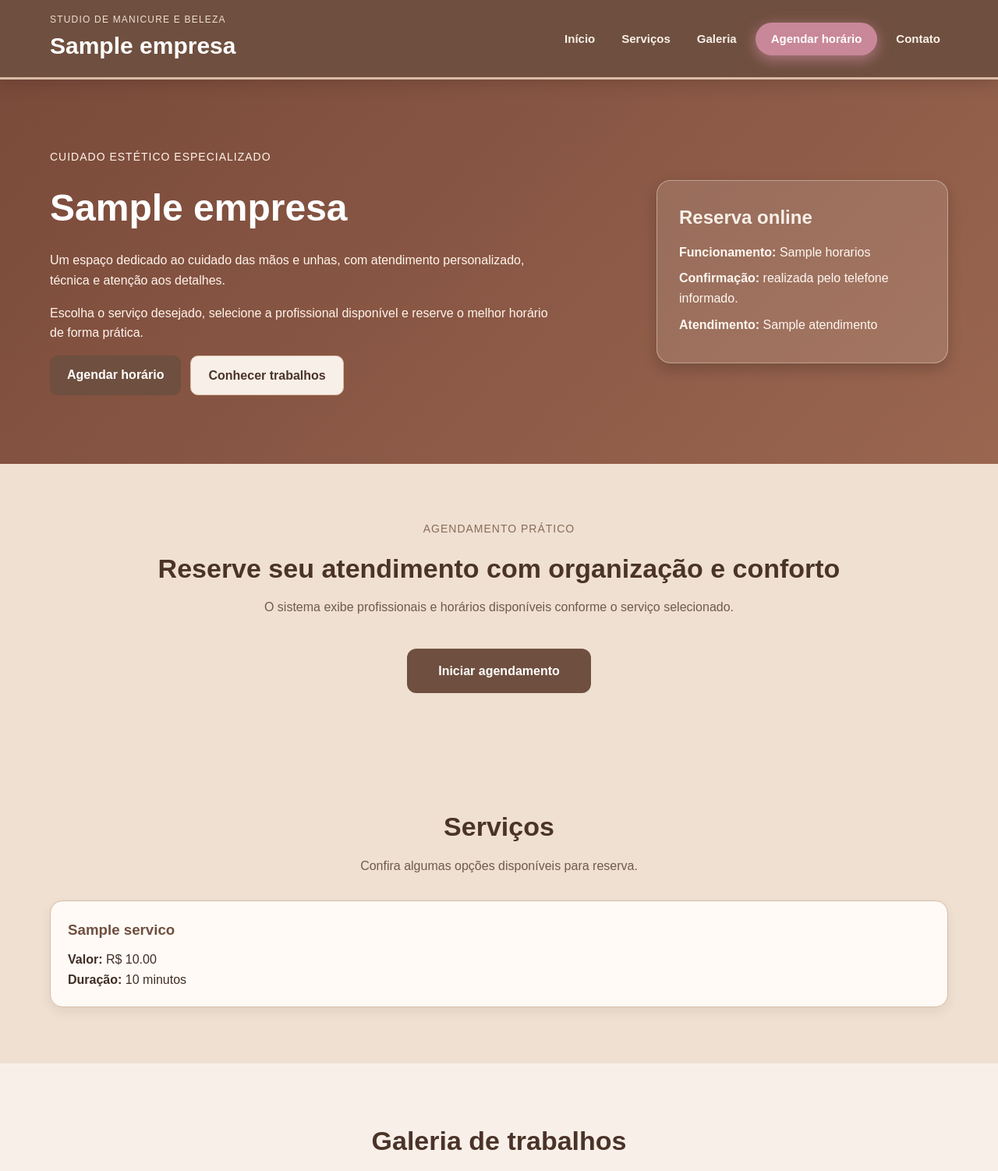
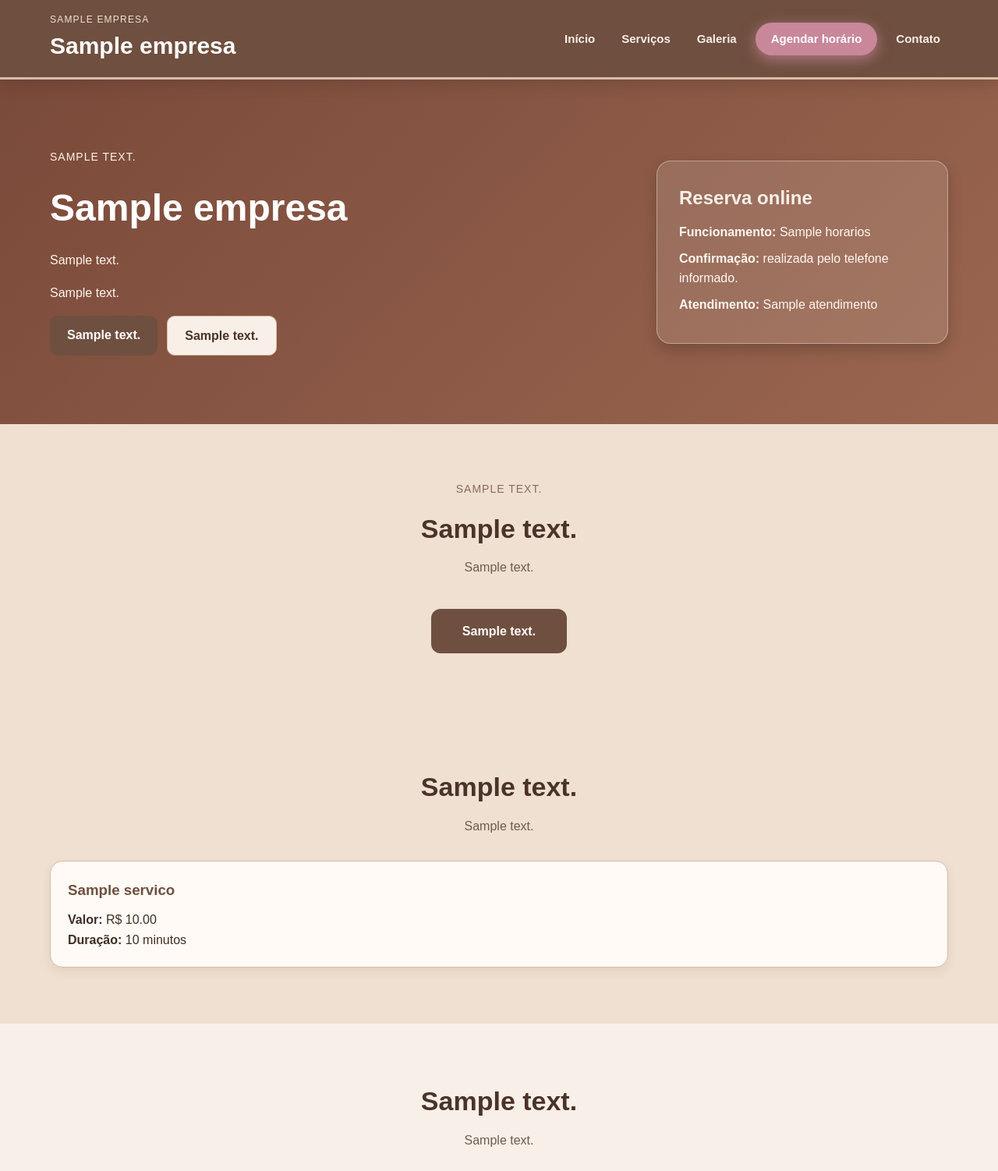
Before and after one commit to TiagoRGuedes/ProjetoEmCienciaDeDados, a Flask app: template templates/index.html in a window 1280 px wide. Shown: the top 1502 px of the page at 78% size. Run offline with Flask 3, Linux system fonts and the light colour scheme; data comes from the database, SQL or seed files in the repository; the template is opened without the code that fills it: most values are stand-ins (such as "Sample title", 1, 10 or a date in 2020); grey boxes marked "Sample" are stand-in pictures.

Commit message:
feat(frontend): carrossel automatico com setas centralizadas, textos editaveis e link da profissional condicional
- Carrossel da galeria: setas reposicionadas (centralizadas sobre a imagem, dentro da moldura),
  legenda abaixo da foto e passagem automatica a cada 5s (pausa no hover/foco, respeita prefers-reduced-motion).
- Textos das secoes (inicio e agendamento) e dados da empresa passam a vir do editor (textos.* / empresa.*).
- Link "Acesso da Profissional" so aparece quando existe profissional com senha definida.

https://claude.ai/code/session_01W1mxdy2sgw13y8FKmpRUgd

```diff
--- a/templates/agendamento.html
+++ b/templates/agendamento.html
@@ -3,9 +3,9 @@
 <section class="secao agendamento-page"> <!-- Cria a seção principal do agendamento. -->
     <div class="container formulario-area"> <!-- Centraliza e limita a largura do conteúdo. -->
         <div class="agendamento-cabecalho"> <!-- Cria o cabeçalho visual da tela de agendamento. -->
-            <p class="subtitulo subtitulo-escuro">Agendamento online</p> <!-- Mostra um subtítulo da página. -->
-            <h2>Vamos começar o seu agendamento</h2> <!-- Mostra o título principal. -->
-            <p>Informe seu nome e telefone para contato. Em seguida vamos escolher serviço, profissional, data e horário em etapas rápidas.</p> <!-- Explica o novo fluxo guiado. -->
+            <p class="subtitulo subtitulo-escuro">{{ textos['texto.agendamento_subtitulo'] }}</p> <!-- Mostra um subtítulo da página (editável). -->
+            <h2>{{ textos['texto.agendamento_titulo'] }}</h2> <!-- Mostra o título principal (editável). -->
+            <p>{{ textos['texto.agendamento_intro'] }}</p> <!-- Explica o fluxo guiado (editável). -->
             <p><strong>Funcionamento:</strong> {{ empresa.horarios }}</p> <!-- Mostra o horário de funcionamento. -->
         </div> <!-- Fecha o cabeçalho visual. -->
 
--- a/templates/base.html
+++ b/templates/base.html
@@ -25,7 +25,7 @@
     <header class="topo"> <!-- Cria o cabeçalho fixo do site. -->
         <div class="container topo-conteudo"> <!-- Cria um container para organizar marca e menu. -->
             <div class="marca"> <!-- Cria a área da marca. -->
-                <p class="marca-subtitulo">Studio de manicure e beleza</p> <!-- Mostra um subtítulo institucional. -->
+                <p class="marca-subtitulo">{{ empresa.marca_subtitulo or 'Studio de manicure e beleza' }}</p> <!-- Mostra um subtítulo institucional (editável pelo admin). -->
                 <h1>{{ empresa.nome }}</h1> <!-- Mostra o nome da empresa. -->
             </div> <!-- Fecha a área da marca. -->
             <nav> <!-- Cria o menu de navegação pública. -->
@@ -60,7 +60,9 @@
                 <p><strong>Instagram:</strong> {{ empresa.instagram_nome }}</p> <!-- Mostra o usuário do Instagram. -->
                 <p><a class="link-rodape" href="{{ empresa.instagram_url }}" target="_blank">Abrir Instagram</a></p> <!-- Link para abrir Instagram. -->
                 <p><a class="link-admin-discreto" href="{{ url_for('admin.login') }}">Acesso à Administração</a></p> <!-- Link discreto para a área administrativa. -->
+                {% if existe_profissional_com_senha %} <!-- Só mostra o acesso da profissional quando existe alguma profissional com senha definida. -->
                 <p><a class="link-admin-discreto" href="{{ url_for('profissional.login_profissional') }}">Acesso da Profissional</a></p> <!-- Link discreto para a área restrita da profissional. -->
+                {% endif %} <!-- Fecha a verificação do link da profissional. -->
             </div> <!-- Fecha a terceira coluna. -->
         </div> <!-- Fecha o grid do rodapé. -->
     </footer> <!-- Fecha o rodapé. -->
--- a/templates/index.html
+++ b/templates/index.html
@@ -3,13 +3,13 @@
 <section class="hero"> <!-- Cria a seção de abertura com destaque. -->
     <div class="container hero-conteudo"> <!-- Organiza o conteúdo principal em colunas. -->
         <div class="hero-texto"> <!-- Cria a coluna de texto institucional. -->
-            <p class="subtitulo">Cuidado estético especializado</p> <!-- Mostra uma frase curta de apoio. -->
+            <p class="subtitulo">{{ textos['texto.hero_subtitulo'] }}</p> <!-- Mostra uma frase curta de apoio (editável). -->
             <h2>{{ empresa.nome }}</h2> <!-- Mostra o nome da empresa em destaque. -->
-            <p>Um espaço dedicado ao cuidado das mãos e unhas, com atendimento personalizado, técnica e atenção aos detalhes.</p> <!-- Apresenta a proposta do espaço. -->
-            <p>Escolha o serviço desejado, selecione a profissional disponível e reserve o melhor horário de forma prática.</p> <!-- Explica a principal ação do site. -->
+            <p>{{ textos['texto.hero_p1'] }}</p> <!-- Apresenta a proposta do espaço (editável). -->
+            <p>{{ textos['texto.hero_p2'] }}</p> <!-- Explica a principal ação do site (editável). -->
             <div class="hero-botoes"> <!-- Cria a área dos botões principais. -->
-                <a class="botao botao-principal" href="{{ url_for('publico.agendar_get') }}">Agendar horário</a> <!-- Botão principal para agendamento. -->
-                <a class="botao-secundario" href="{{ empresa.instagram_url }}" target="_blank">Conhecer trabalhos</a> <!-- Botão para Instagram. -->
+                <a class="botao botao-principal" href="{{ url_for('publico.agendar_get') }}">{{ textos['texto.hero_botao'] }}</a> <!-- Botão principal para agendamento (texto editável). -->
+                <a class="botao-secundario" href="{{ empresa.instagram_url }}" target="_blank">{{ textos['texto.hero_botao_insta'] }}</a> <!-- Botão para Instagram (texto editável). -->
             </div> <!-- Fecha a área dos botões. -->
         </div> <!-- Fecha a coluna de texto. -->
         <div class="hero-card"> <!-- Cria o cartão lateral com informações rápidas. -->
@@ -23,17 +23,17 @@
 
 <section class="secao chamada-agendamento"> <!-- Cria uma seção específica para reforçar o agendamento. -->
     <div class="container chamada-final-conteudo"> <!-- Centraliza o conteúdo da chamada. -->
-        <p class="subtitulo subtitulo-escuro">Agendamento prático</p> <!-- Mostra subtítulo da chamada. -->
-        <h2>Reserve seu atendimento com organização e conforto</h2> <!-- Mostra título da chamada. -->
-        <p class="texto-central">O sistema exibe profissionais e horários disponíveis conforme o serviço selecionado.</p> <!-- Explica a funcionalidade principal. -->
-        <a class="botao-destaque" href="{{ url_for('publico.agendar_get') }}">Iniciar agendamento</a> <!-- Botão de destaque para agendar. -->
+        <p class="subtitulo subtitulo-escuro">{{ textos['texto.chamada_subtitulo'] }}</p> <!-- Mostra subtítulo da chamada (editável). -->
+        <h2>{{ textos['texto.chamada_titulo'] }}</h2> <!-- Mostra título da chamada (editável). -->
+        <p class="texto-central">{{ textos['texto.chamada_texto'] }}</p> <!-- Explica a funcionalidade principal (editável). -->
+        <a class="botao-destaque" href="{{ url_for('publico.agendar_get') }}">{{ textos['texto.hero_botao'] }}</a> <!-- Botão de destaque para agendar. -->
     </div> <!-- Fecha o container da chamada. -->
 </section> <!-- Fecha a seção de chamada. -->
 
 <section id="servicos" class="secao"> <!-- Cria a seção de serviços. -->
     <div class="container"> <!-- Centraliza os serviços. -->
-        <h2>Serviços</h2> <!-- Mostra título da seção. -->
-        <p class="texto-central">Confira algumas opções disponíveis para reserva.</p> <!-- Mostra texto de apoio. -->
+        <h2>{{ textos['texto.servicos_titulo'] }}</h2> <!-- Mostra título da seção (editável). -->
+        <p class="texto-central">{{ textos['texto.servicos_texto'] }}</p> <!-- Mostra texto de apoio (editável). -->
         <div class="cards-servicos"> <!-- Cria a grade de serviços. -->
             {% for s in servicos %} {# Percorre todos os serviços recebidos do Flask. #}
             <div class="card-servico"> <!-- Cria um card para cada serviço. -->
@@ -48,22 +48,22 @@
 
 <section id="galeria" class="secao galeria-fundo"> <!-- Cria a seção da galeria. -->
     <div class="container"> <!-- Centraliza a galeria. -->
-        <h2>Galeria de trabalhos</h2> <!-- Mostra título da galeria. -->
-        <p class="texto-central">Resultados que demonstram cuidado, acabamento e atenção aos detalhes.</p> <!-- Mostra descrição da galeria. -->
+        <h2>{{ textos['texto.galeria_titulo'] }}</h2> <!-- Mostra título da galeria (editável). -->
+        <p class="texto-central">{{ textos['texto.galeria_texto'] }}</p> <!-- Mostra descrição da galeria (editável). -->
         {% if galeria %} {# Só mostra o carrossel se houver fotos cadastradas. #}
         <div class="carrossel" data-carrossel> <!-- Cria o carrossel de fotos da galeria. -->
-            <button type="button" class="carrossel-seta carrossel-prev" aria-label="Foto anterior">‹</button> <!-- Botão para voltar uma foto. -->
-            <div class="carrossel-janela"> <!-- Janela que recorta a trilha de fotos. -->
+            <div class="carrossel-janela"> <!-- Janela que recorta a trilha (a altura é só a da imagem). -->
+                <button type="button" class="carrossel-seta carrossel-prev" aria-label="Foto anterior">‹</button> <!-- Seta para voltar (centralizada na imagem). -->
                 <div class="carrossel-trilha"> <!-- Trilha que desliza horizontalmente. -->
                     {% for foto in galeria %} {# Percorre as fotos da galeria vindas do banco. #}
-                    <figure class="carrossel-item"> <!-- Cria o slide de cada foto. -->
-                        <img src="{{ url_for('static', filename='img/' + foto.arquivo) }}" alt="{{ foto.titulo or 'Trabalho da galeria' }}"> <!-- Carrega a imagem da pasta static/img. -->
-                        {% if foto.titulo %}<figcaption>{{ foto.titulo }}</figcaption>{% endif %} <!-- Mostra a legenda quando existir. -->
-                    </figure> <!-- Fecha o slide. -->
+                    <div class="carrossel-item"> <!-- Cria o slide de cada foto. -->
+                        <img src="{{ url_for('static', filename='img/' + foto.arquivo) }}" alt="{{ foto.titulo or 'Trabalho da galeria' }}" data-legenda="{{ foto.titulo or '' }}"> <!-- Carrega a imagem e guarda a legenda. -->
+                    </div> <!-- Fecha o slide. -->
                     {% endfor %} {# Finaliza a repetição das fotos. #}
                 </div> <!-- Fecha a trilha. -->
+                <button type="button" class="carrossel-seta carrossel-next" aria-label="Próxima foto">›</button> <!-- Seta para avançar (centralizada na imagem). -->
             </div> <!-- Fecha a janela. -->
-            <button type="button" class="carrossel-seta carrossel-next" aria-label="Próxima foto">›</button> <!-- Botão para avançar uma foto. -->
+            <p class="carrossel-legenda" aria-live="polite"></p> <!-- Legenda da foto atual (preenchida via JS). -->
             <div class="carrossel-pontos" aria-hidden="true"></div> <!-- Área dos pontinhos de navegação (preenchida via JS). -->
         </div> <!-- Fecha o carrossel. -->
         {% else %} {# Quando não há fotos cadastradas. #}
@@ -78,11 +78,11 @@
             <img src="{{ url_for('static', filename='img/' + (foto_dona or empresa.foto_dona)) }}" alt="Foto de {{ empresa.dona }}"> <!-- Exibe a foto da responsável cadastrada pelo admin (ou a padrão). -->
         </div> <!-- Fecha a área da foto. -->
         <div class="dona-texto"> <!-- Cria o bloco de texto sobre a profissional. -->
-            <p class="subtitulo subtitulo-escuro">Responsável pelo atendimento</p> <!-- Mostra subtítulo. -->
+            <p class="subtitulo subtitulo-escuro">{{ textos['texto.responsavel_subtitulo'] }}</p> <!-- Mostra subtítulo (editável). -->
             <h2>{{ empresa.dona }}</h2> <!-- Mostra o nome da responsável. -->
-            <p>Responsável pelo {{ empresa.nome }}, Pamela conduz o atendimento com profissionalismo, cordialidade e precisão técnica.</p> <!-- Apresenta a responsável. -->
-            <p>A proposta do espaço é oferecer uma experiência agradável, organizada e cuidadosa em cada detalhe.</p> <!-- Explica a proposta do espaço. -->
-            <a class="botao" href="{{ url_for('publico.agendar_get') }}">Agendar atendimento</a> <!-- Botão para agendamento. -->
+            <p>{{ textos['texto.responsavel_p1'] }}</p> <!-- Apresenta a responsável (editável). -->
+            <p>{{ textos['texto.responsavel_p2'] }}</p> <!-- Explica a proposta do espaço (editável). -->
+            <a class="botao" href="{{ url_for('publico.agendar_get') }}">{{ textos['texto.responsavel_botao'] }}</a> <!-- Botão para agendamento (texto editável). -->
         </div> <!-- Fecha o bloco de texto. -->
     </div> <!-- Fecha o grid da responsável. -->
 </section> <!-- Fecha a seção da responsável. -->
```
Also changed, not shown: static/css/site.css (+18 -13 lines), static/js/carrossel.js (+42 -40 lines).
